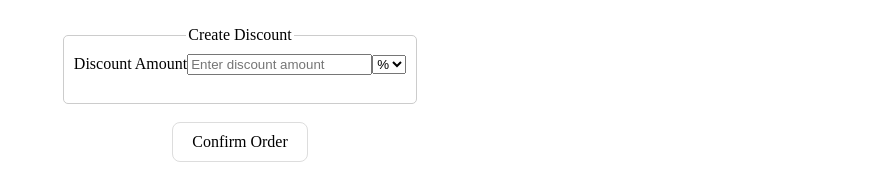
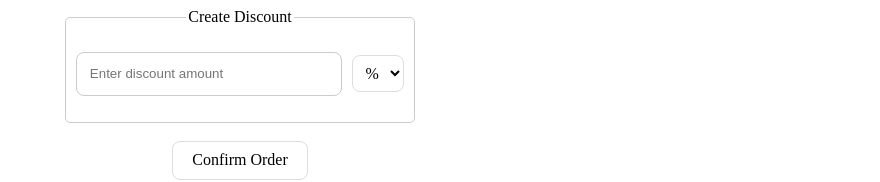
Before and after one commit to MrzWolffy/Order-management, a React (Vite) app: page / in a window 1280 px wide. Shown: the part 356-538 px from the top of the page, without its empty margins (400-1280 px from the left). Built offline with nearby package versions, Linux system fonts and the light colour scheme; no server answers.

Commit message:
update UI

```diff
--- a/src/App.css
+++ b/src/App.css
@@ -427,3 +427,37 @@
   left: auto;
   right: 16px;
 }
+
+.option-btn {
+  border-radius: 8px;
+  border: 1px solid #ddd;
+  padding: 0.5em 0.5em;
+  font-size: 1em;
+  font-weight: 500;
+  font-family: inherit;
+  cursor: pointer;
+  transition: border-color 0.25s;
+  background-color: #fff;
+  color: #000;
+}
+.option-btn:hover {
+  background-color: #f0f0f0;
+}
+
+.discount-input-container {
+  display: flex;
+  align-items: center;
+  gap: 10px;
+  margin: 1em 0;
+}
+
+.discount-input-container .search-box {
+  flex: 1;
+  margin: 0;
+  min-width: 0; /* Allow input to shrink */
+}
+
+.discount-input-container .option-btn {
+  flex-shrink: 0; /* Prevent dropdown from shrinking */
+  margin: 0;
+}
--- a/src/components/CreatedDiscount.tsx
+++ b/src/components/CreatedDiscount.tsx
@@ -45,34 +45,33 @@ export function CreateDiscount({ onDiscountChange }: CreateDiscountProps) {
      <fieldset className="product-container">
       <legend>Create Discount</legend>
       <form onSubmit={(e) => e.preventDefault()}>
-        <label>
-          Discount Amount
+        <div className="discount-input-container">
           <input
             type="number"
             name="discountAmount"
             value={discountAmount || ""}
             onChange={handleDiscountAmountChange}
             min="0"
-            step="0.01"
+            step="1"
             placeholder="Enter discount amount"
+            className="search-box"
           />
-        </label>
           <select
             name="type"
             id="type"
             value={discountType}
             onChange={handleDiscountTypeChange}
+            className="option-btn"
           >
             <option value="%">%</option>
             <option value="$">$</option>
           </select>
-        <br />
-        <br />
+        </div>
+
         {discountAmount > 0 && (
           <button
             type="button"
             onClick={handleClearDiscount}
-            style={{ marginLeft: "10px" }}
           >
             Clear Discount
           </button>
```
Lines whose indentation alone changed are shown as unchanged.
